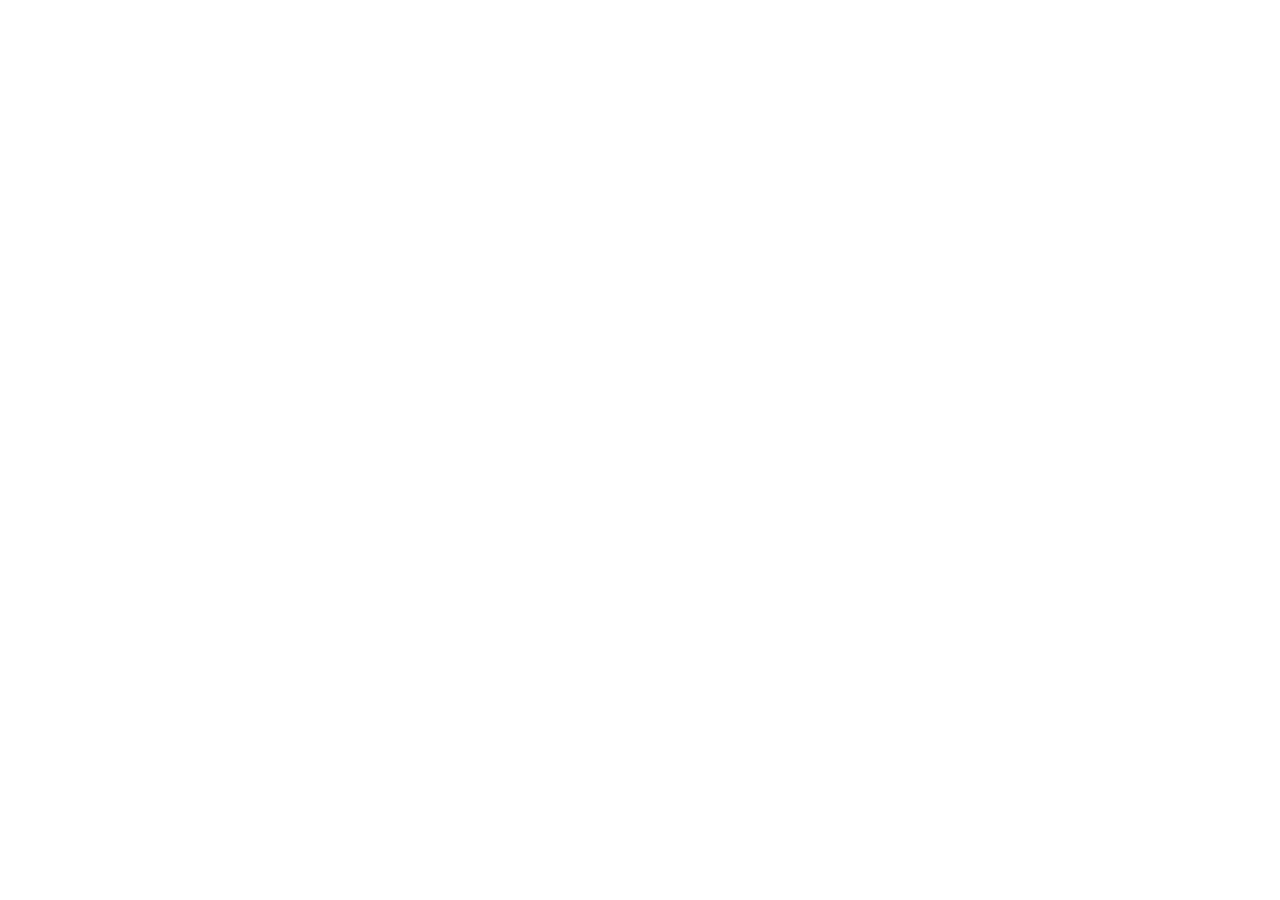
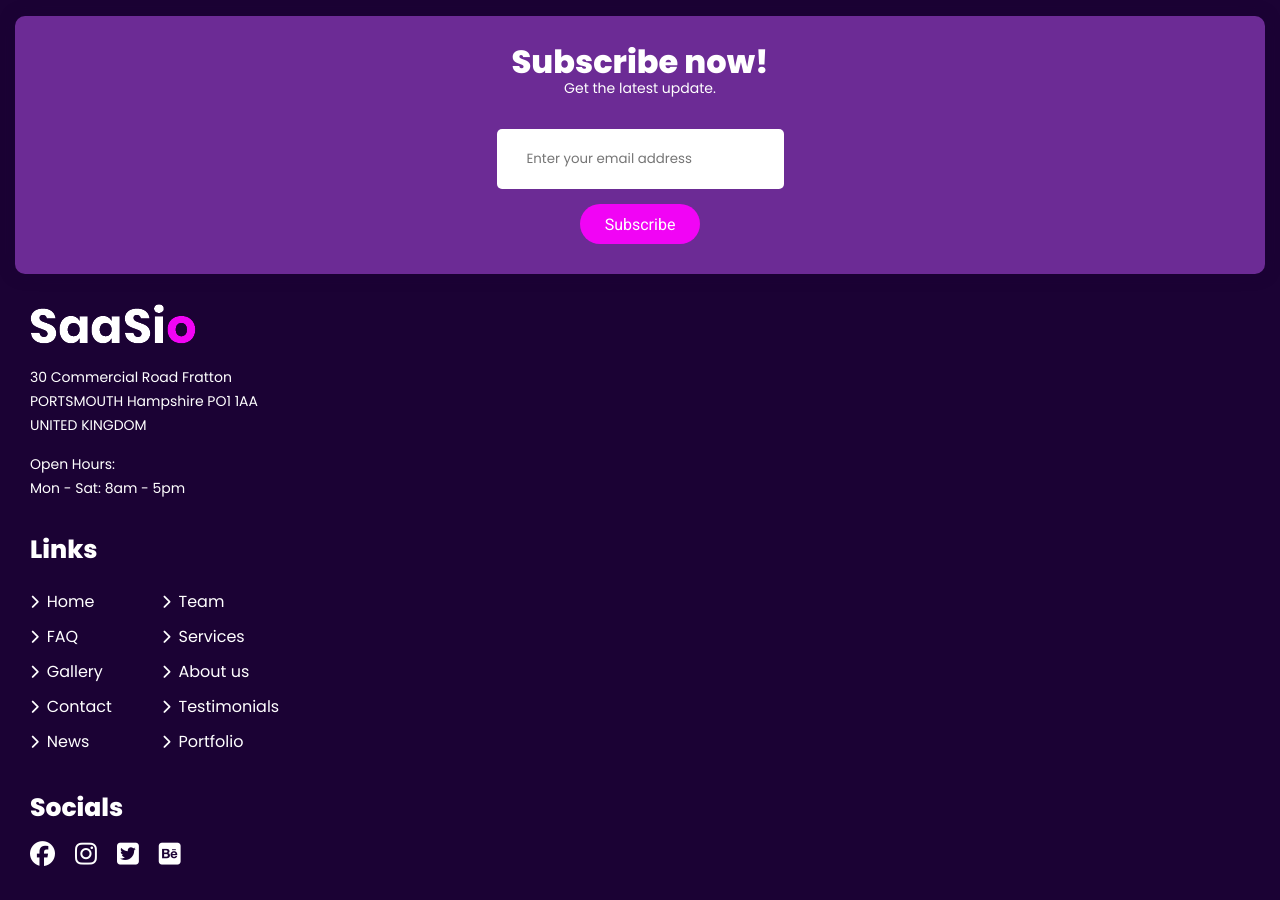
Before and after one commit to Sh4ke96/Sassio, a React (Create React App) app: page / in a window 1280 px wide. Shown: the part 6320-7220 px from the top of the page. Before the commit the page ends 6306 px from the top, so only its background shows below. Built offline with nearby package versions, Linux system fonts and the light colour scheme.

Commit message:
add footer component

```diff
--- a/src/App.js
+++ b/src/App.js
@@ -7,6 +7,7 @@
 import Team from "./components/Team/team";
 import Faq from "./components/Faq/faq";
 import Price from "./components/Price/price";
+import Footer from "./components/Footer/footer";
 
 function App() {
   return (
@@ -20,6 +21,7 @@
       <Team />
       <Faq />
       <Price />
+      <Footer />
     </>
   );
 }
--- /dev/null
+++ b/src/components/Footer/footer.js
@@ -0,0 +1,113 @@
+import React from "react";
+import { Container } from "./footer.styled";
+import Button from "../Button/button";
+
+function Footer() {
+  return (
+    <Container>
+      <div className="footer-newsletter">
+        <h1 className="newsletter-title">Subscribe now!</h1>
+        <span className="newsletter-text">Get the latest update.</span>
+        <div className="newsletter-input-container">
+          <input
+            placeholder="Enter your email address"
+            className="newsletter-input"
+          />
+          <Button className="newsletter-button">Subscribe</Button>
+        </div>
+      </div>
+      <div className="footer-main">
+        <div className="footer-main-info">
+          <img src="/images/logo-light.png" alt="" />
+          <div className="footer-main-about">
+            <div className="footer-main-about-text-container">
+              <span className="footer-main-about-text">
+                30 Commercial Road Fratton
+              </span>
+              <span className="footer-main-about-text">
+                PORTSMOUTH Hampshire PO1 1AA
+              </span>
+              <span className="footer-main-about-text">UNITED KINGDOM</span>
+            </div>
+            <div className="footer-main-open">
+              <span className="footer-main-open-hours">Open Hours:</span>
+              <span className="footer-main-open-hours">
+                Mon - Sat: 8am - 5pm
+              </span>
+            </div>
+          </div>
+        </div>
+      </div>
+      <div className="footer-links">
+        <h2 className="footer-links-title">Links</h2>
+        <div className="footer-links-container">
+          <ul className="footer-links-ul">
+            <a href="/" className="footer-links-link">
+              <li className="footer-links-item">
+                <i className="fas fa-chevron-right"></i>Home
+              </li>
+            </a>
+            <a href="/" className="footer-links-link">
+              <li className="footer-links-item">
+                <i className="fas fa-chevron-right"></i>FAQ
+              </li>
+            </a>
+            <a href="/" className="footer-links-link">
+              <li className="footer-links-item">
+                <i className="fas fa-chevron-right"></i>Gallery
+              </li>
+            </a>
+            <a href="/" className="footer-links-link">
+              <li className="footer-links-item">
+                <i className="fas fa-chevron-right"></i>Contact
+              </li>
+            </a>
+            <a href="/" className="footer-links-link">
+              <li className="footer-links-item">
+                <i className="fas fa-chevron-right"></i>News
+              </li>
+            </a>
+          </ul>
+          <ul className="footer-links-ul">
+            <a href="/" className="footer-links-link">
+              <li className="footer-links-item">
+                <i className="fas fa-chevron-right"></i>Team
+              </li>
+            </a>
+            <a href="/" className="footer-links-link">
+              <li className="footer-links-item">
+                <i className="fas fa-chevron-right"></i>Services
+              </li>
+            </a>
+            <a href="/" className="footer-links-link">
+              <li className="footer-links-item">
+                <i className="fas fa-chevron-right"></i>About us
+              </li>
+            </a>
+            <a href="/" className="footer-links-link">
+              <li className="footer-links-item">
+                <i className="fas fa-chevron-right"></i>Testimonials
+              </li>
+            </a>
+            <a href="/" className="footer-links-link">
+              <li className="footer-links-item">
+                <i className="fas fa-chevron-right"></i>Portfolio
+              </li>
+            </a>
+          </ul>
+        </div>
+      </div>
+      <div className="footer-socials">
+        <h2 className="footer-socials-title">Socials</h2>
+        <div className="footer-socials-container">
+          <i className="footer-socials-icon fab fa-facebook"></i>
+          <i className="footer-socials-icon fab fa-instagram"></i>
+          <i className="footer-socials-icon fab fa-twitter-square"></i>
+          <i className="footer-socials-icon fab fa-behance-square"></i>
+        </div>
+      </div>
+    </Container>
+  );
+}
+
+export default Footer;
--- /dev/null
+++ b/src/components/Footer/footer.styled.js
@@ -0,0 +1,128 @@
+import styled from "styled-components";
+
+export const Container = styled.div`
+  display: flex;
+  flex-direction: column;
+  padding: 30px 15px 30px 15px;
+  background-color: #1b0234;
+  overflow: hidden;
+  .footer-newsletter {
+    display: flex;
+    flex-direction: column;
+    align-items: center;
+    border-radius: 10px;
+    padding: 30px;
+    background-color: #6c2b95;
+    box-shadow: 0px 0px 16px 0px rgba(27, 2, 52, 0.34);
+    .newsletter-title {
+      line-height: 1;
+      color: white;
+    }
+    .newsletter-text {
+      color: white;
+      font-size: 14px;
+    }
+    .newsletter-input-container {
+      display: flex;
+      flex-direction: column;
+      align-items: center;
+      margin-top: 30px;
+      .newsletter-input {
+        height: 60px;
+        color: #6c2b95;
+        border: none;
+        max-width: 490px;
+        padding-left: 30px;
+        border-radius: 5px;
+      }
+      .newsletter-input:focus {
+        outline: none;
+      }
+      .newsletter-button {
+        background-color: #f104f5;
+        margin-top: 15px;
+      }
+    }
+  }
+  .footer-main {
+    display: flex;
+    flex-direction: column;
+    align-items: flex-start;
+    padding: 30px 15px 30px 15px;
+    .footer-main-info {
+      color: white;
+      .img {
+        width: 100%;
+        height: auto;
+      }
+      .footer-main-about-text-container {
+        display: flex;
+        flex-direction: column;
+        align-items: flex-start;
+        margin-top: 15px;
+        .footer-main-about-text {
+          max-width: 235px;
+          line-height: 1.714;
+          font-size: 14px;
+        }
+      }
+      .footer-main-open {
+        display: flex;
+        flex-direction: column;
+        align-items: flex-start;
+        margin-top: 15px;
+        .footer-main-open-hours {
+          max-width: 235px;
+          line-height: 1.714;
+          font-size: 14px;
+        }
+      }
+    }
+  }
+  .footer-links {
+    display: flex;
+    flex-direction: column;
+    align-items: flex-start;
+    padding: 0 15px 30px 15px;
+    color: white;
+    .footer-links-title {
+      font-size: 25px;
+    }
+    .footer-links-container {
+      margin-top: 15px;
+      display: flex;
+      .footer-links-ul {
+        margin-right: 50px;
+        .footer-links-link {
+          text-decoration: none;
+          color: white;
+          .footer-links-item {
+            padding: 5px 0;
+            list-style: none;
+            .fa-chevron-right {
+              font-size: 14px;
+              margin-right: 8px;
+            }
+          }
+        }
+      }
+    }
+  }
+  .footer-socials {
+    display: flex;
+    flex-direction: column;
+    align-items: flex-start;
+    padding: 0 15px 0 15px;
+    color: white;
+    .footer-socials-title {
+      font-size: 25px;
+    }
+    .footer-socials-container {
+      margin-top: 15px;
+      .footer-socials-icon {
+        margin-right: 20px;
+        font-size: 25px;
+      }
+    }
+  }
+`;
```
Also changed, not shown: public/images/logo-light.png (added).
